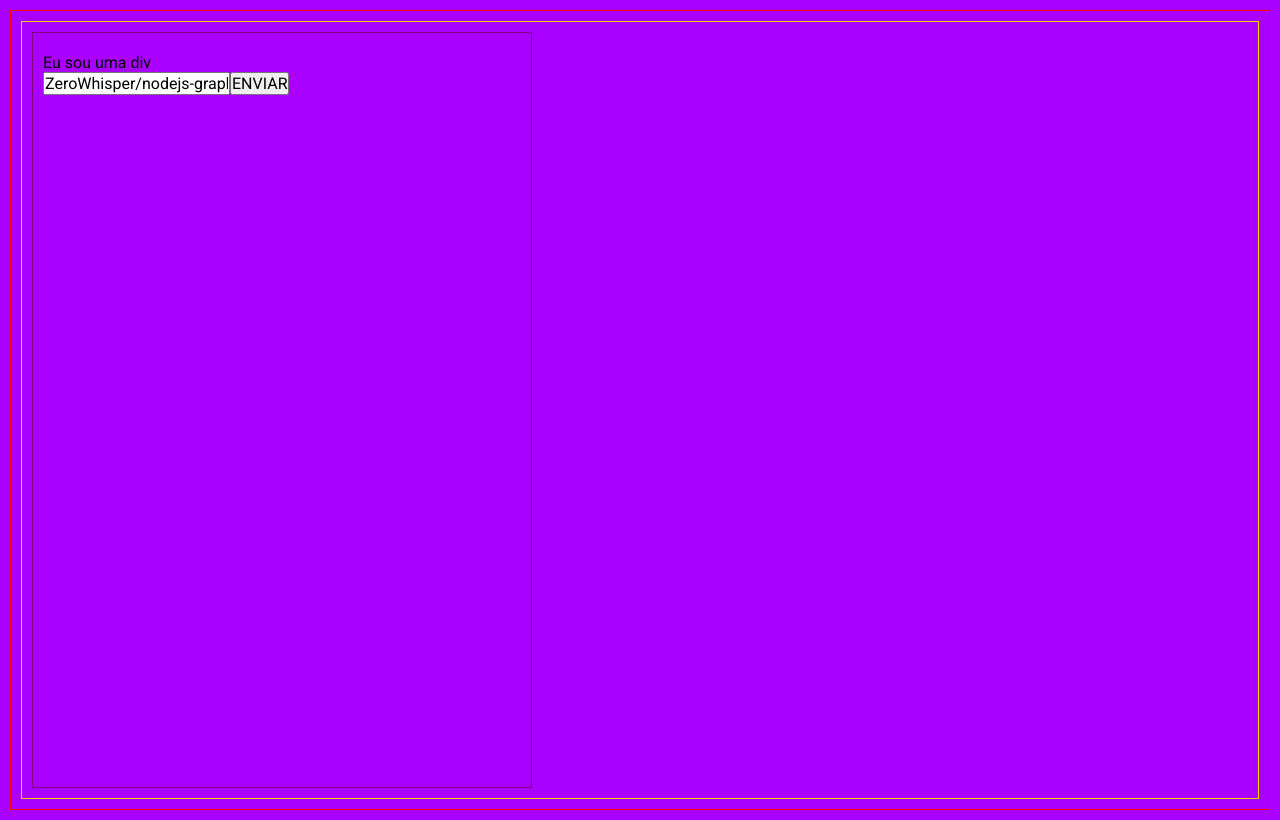
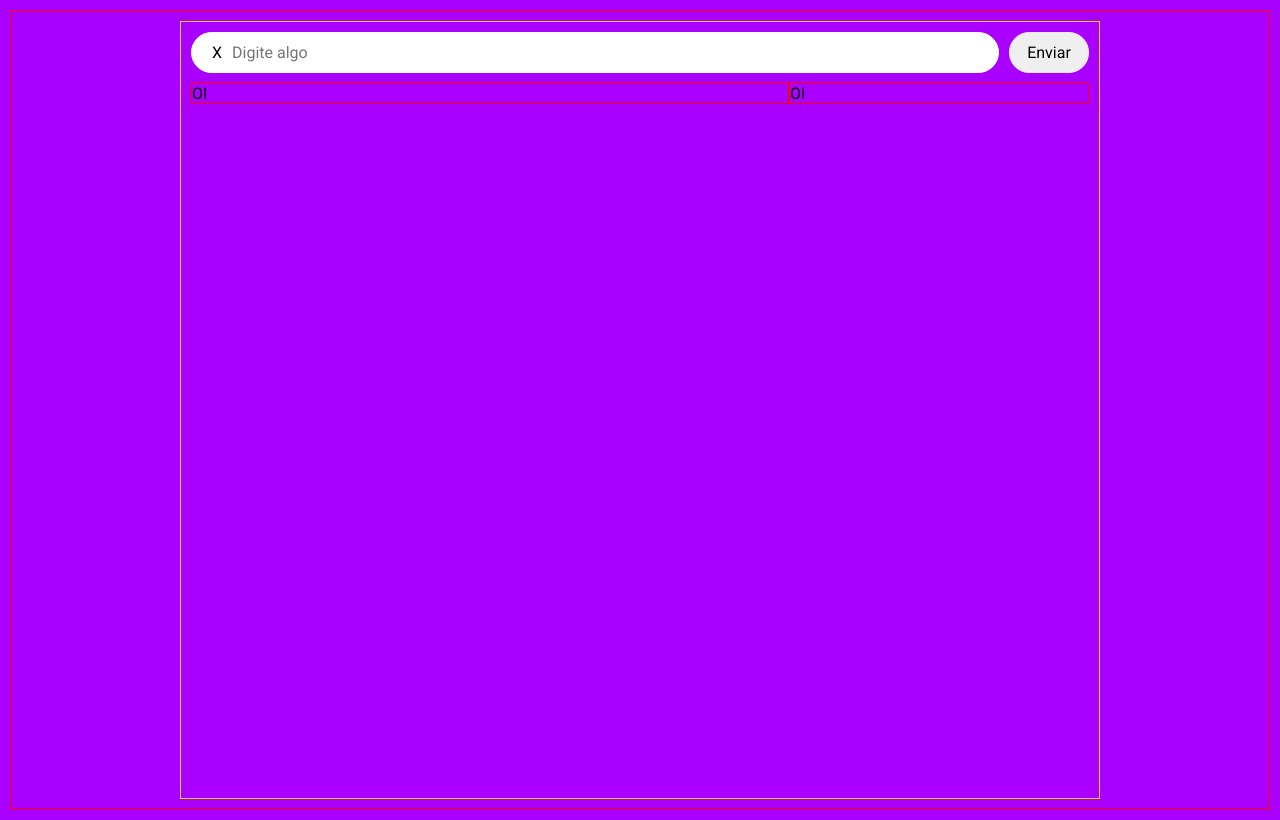
Before and after one commit to ZeroWhisper/react-base-typescript, a React (Create React App) app: page /ytfake in a window 1280 px wide. Built offline with nearby package versions, Linux system fonts and the light colour scheme.

Commit message:
update-ytfake

```diff
--- a/src/pages/YTFake/index.tsx
+++ b/src/pages/YTFake/index.tsx
@@ -1,12 +1,19 @@
 import React from 'react';
-//import * as Redux from 'react-redux';
-// import { View, Text } from 'react-native';
 
-// import styles from './style';
+import Search from './components/Search';
+import Body from './components/Body';
+
+import { Content, Board } from './style';
 
 const YTFake: React.FC = (props) => {
-  // return (<View><Text>Olá Mundo!</Text></View>);
-  return <div>Olá Mundo!</div>;
+  return (
+    <Content>
+      <Board>
+        <Search />
+        <Body />
+      </Board>
+    </Content>
+  );
 };
 
 export default YTFake;
--- a/src/routes/index.tsx
+++ b/src/routes/index.tsx
@@ -10,17 +10,18 @@ import LoginJWT from '~/pages/LoginJWT';
 import StartGame from '~/pages/StartGame';
 import Example from '~/pages/Example';
 import ClickExample from '~/pages/ClickExample';
+import YTFake from '~/pages/YTFake';
 
 // import styles from './style';
 
 const Routes: React.FC = (props) => {
   return (
     <Switch>
+      <Route exact path={'/'}>
+        <Rocketseat />
+      </Route>
       <Route path={'/dashboard'} exact>
         <Dashboard />
-      </Route>
-      <Route path={'/'}>
-        <Rocketseat />
       </Route>
       {/* <Route path={'/login'}>
         <Login />
@@ -37,6 +38,9 @@ const Routes: React.FC = (props) => {
       <Route path={'/click'}>
         <ClickExample />
       </Route>
+      <Route path={'/ytfake'}>
+        <YTFake />
+      </Route>
     </Switch>
   );
 };
--- a/src/store/ducks/appglobal/actions.ts
+++ b/src/store/ducks/appglobal/actions.ts
@@ -1,8 +1,7 @@
 import { Action } from 'redux';
 import { APP_TYPES } from '../types';
 
-export interface ActionsTypes<T> {
-  type: string;
+export interface ActionsTypes<T> extends Action {
   payload?: T | any;
 }
 
--- a/src/store/ducks/types/index.ts
+++ b/src/store/ducks/types/index.ts
@@ -1,4 +1,6 @@
-interface DefaultTypes {
+// import { Action } from 'redux';
+
+export interface DefaultTypes {
   REQUEST: string;
   SUCCESS: string;
   FAILURE: string;
```
Also changed, not shown: src/store/ducks/ytfake/index.ts (added, +17 -0 lines).
